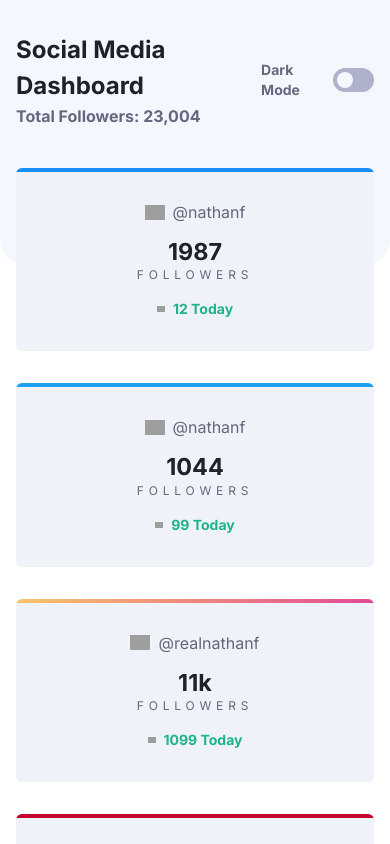
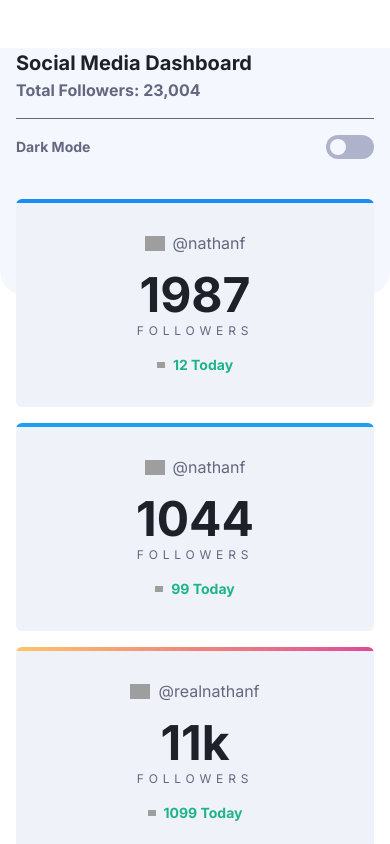
Before and after one commit to lilKriT/fem-social-media-dashboard-with-theme-switcher, a Next.js app: page / in a window 390 px wide. Shown: the top 844 px of the page. Built offline with nearby package versions, Linux system fonts and the light colour scheme; grey boxes are pictures that could not be loaded.

Commit message:
Working on responsiveness.

```diff
--- a/app/_components/DailyMetrics.tsx
+++ b/app/_components/DailyMetrics.tsx
@@ -8,7 +8,7 @@ const DailyMetrics = () => {
         Overview - Today
       </h1>
 
-      <div className="grid grid-cols-[repeat(auto-fit,minmax(14rem,1fr))] gap-8">
+      <div className="grid grid-cols-[repeat(auto-fit,minmax(14rem,1fr))] gap-4 sm:gap-8">
         {dailyMetrics.map((dailyMetric, idx) => (
           <DailyMetricsCard key={idx} account={dailyMetric} />
         ))}
--- a/app/_components/DailyMetricsCard.tsx
+++ b/app/_components/DailyMetricsCard.tsx
@@ -19,7 +19,7 @@ const DailyMetricsCard = ({ account }: { account: DailyMetricsCardProps }) => {
 
       {/* Bottom Row */}
       <div className="flex justify-between items-center mt-6">
-        <span className="text-text-secondary text-[clamp(1rem,5vw,2.5rem)] leading-none">
+        <span className="text-text-secondary text-[clamp(1.75rem,5vw,2.5rem)] leading-none">
           {formatCompactNumbers(account.count)}
         </span>
         <span className="flex justify-center items-center gap-2 text-sm">
--- a/app/_components/DarkModeToggle.tsx
+++ b/app/_components/DarkModeToggle.tsx
@@ -2,7 +2,11 @@
 
 import { useEffect, useState } from "react";
 
-const DarkModeToggle = () => {
+type DarkModeToggleProps = {
+  className?: string;
+};
+
+const DarkModeToggle = ({ className }: DarkModeToggleProps) => {
   const [theme, setTheme] = useState<"light" | "dark">("light");
 
   useEffect(() => {
@@ -26,11 +30,13 @@ const DarkModeToggle = () => {
   };
 
   return (
-    <label className="flex items-center justify-center gap-2 text-sm font-bold cursor-pointer text-text-primary">
+    <label
+      className={`flex items-center justify-center gap-2 text-sm font-bold cursor-pointer text-text-primary ${className}`}
+    >
       Dark Mode
       <div
         className="relative w-12 h-6 motion-safe:duration-150 rounded-full peer-checked:w-20
-      bg-linear-to-r from-toggle-from to-toggle-to ease-in-out"
+      bg-linear-to-r from-toggle-from to-toggle-to ease-in-out ml-auto"
       >
         <input
           type="checkbox"
--- a/app/_components/SocialAccountCard.tsx
+++ b/app/_components/SocialAccountCard.tsx
@@ -29,7 +29,7 @@ const SocialAccountCard = ({
 
       {/* Numbers */}
       <div className="flex flex-col justify-center items-center gap-1">
-        <span className="text-text-secondary text-[clamp(1rem,6vw,3.5rem)] font-bold leading-none">
+        <span className="text-text-secondary text-[clamp(3rem,6vw,3.5rem)] font-bold leading-none">
           {formatCompactNumbers(account.count)}
         </span>
         <span className="uppercase tracking-[.3rem] text-xs">
--- a/app/_components/SocialAccounts.tsx
+++ b/app/_components/SocialAccounts.tsx
@@ -3,7 +3,7 @@ import SocialAccountCard from "./SocialAccountCard";
 
 const SocialAccounts = () => {
   return (
-    <div className="grid grid-cols-[repeat(auto-fit,minmax(14rem,1fr))] gap-8">
+    <div className="grid grid-cols-[repeat(auto-fit,minmax(14rem,1fr))] gap-4 sm:gap-8">
       {socialAccounts.map((socialAccount, idx) => (
         <SocialAccountCard key={idx} account={socialAccount} />
       ))}
--- a/app/page.tsx
+++ b/app/page.tsx
@@ -10,21 +10,21 @@ export default function Home() {
 
   return (
     <section className="min-h-dvh flex justify-center items-start">
-      <div className="w-full flex flex-col items-center">
+      <div className="w-full flex flex-col items-center py-12 sm:py-8">
         {/* Top Row */}
         {/* Needed a bit of extra divs and css magic to make the double colored bg work */}
-        <div className="w-full bg-top-background flex justify-center py-8 pb-34 rounded-b-3xl overflow-hidden px-4">
-          <div className="w-full max-w-6xl flex justify-between">
+        <div className="w-full bg-top-background flex justify-center pb-34 rounded-b-3xl overflow-hidden px-4">
+          <div className="w-full max-w-6xl flex flex-col sm:flex-row justify-between items-start gap-4">
             {/* Left */}
             <div className="flex flex-col font-bold">
-              <h1 className="text-[clamp(1.5rem,2vw,2.5rem)] text-text-secondary">
+              <h1 className="text-[clamp(1.25rem,2vw,2.5rem)] text-text-secondary">
                 Social Media Dashboard
               </h1>
               <p>Total Followers: {formatNumberWithCommas(followers)}</p>
             </div>
 
             {/* Right */}
-            <DarkModeToggle />
+            <DarkModeToggle className="w-full border-t border-text-primary pt-4" />
           </div>
         </div>
 
```
